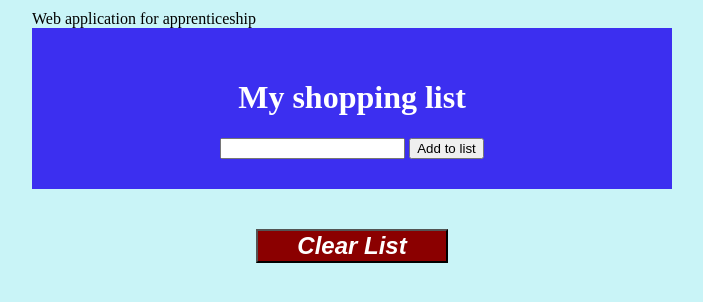
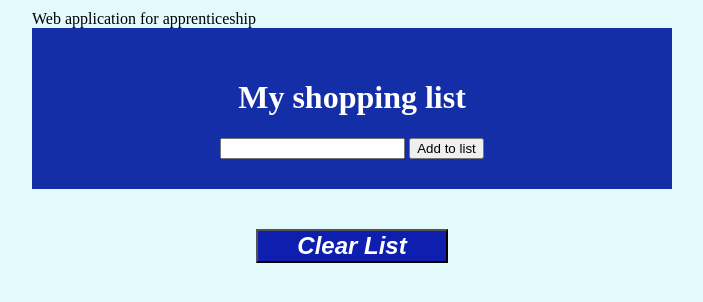
Before and after one commit to jperez29/shopping-list-app, a Django app: page / in a window 1280 px wide. Shown: the top 302 px of the page, without its empty margins (288-991 px from the left). Run offline with Django 3.2, Linux system fonts and the light colour scheme; data that the repository does not hold is empty.

Commit message:
updating css file

```diff
--- a/shopping_list/static/base.css
+++ b/shopping_list/static/base.css
@@ -2,12 +2,12 @@ body {
     margin: 10px auto;
     min-width: 250px;
     max-width: 50%;
-    background-color: rgb(201, 244, 247);
+    background-color: rgb(227, 250, 252);
 }
 
 /* providing the box around the add button */
 .header{
-    background-color: rgb(60, 47, 240);
+    background-color: rgb(19, 46, 167);
     padding: 30px 40px;
     color: white;
     text-align: center;
@@ -24,7 +24,7 @@ ul li {
     padding: 12px 8px 15px 40px;
     /* removes bullet pointss */
     list-style-type: none;
-    background: rgb(225, 228, 84);
+    background: rgb(136, 231, 219);
     font-size: 18px;
     transition: 0.2s;
 }
@@ -41,10 +41,10 @@ ul li {
     font-style: italic;
     font-size: x-large;
     margin: 40px 35%;
-    background-color: rgb(139, 0, 0);
+    background-color: rgb(14, 30, 175);
     color: white;
 }
 #clear-button:hover {
-    background-color: blue;
+    background-color: rgb(63, 175, 179);
     color:white;
 }
```
